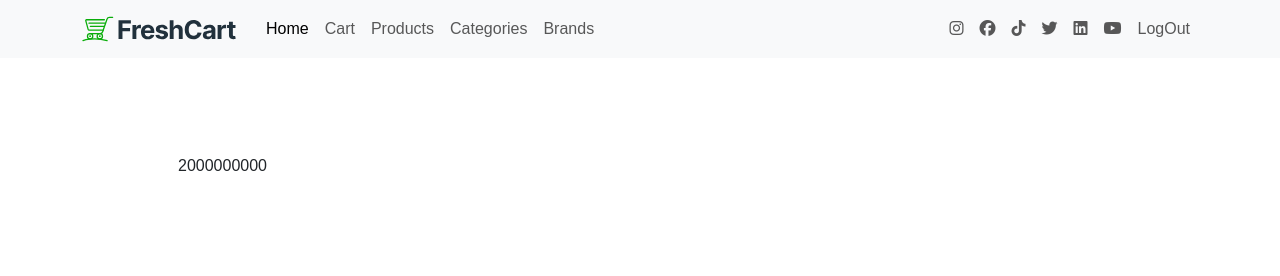
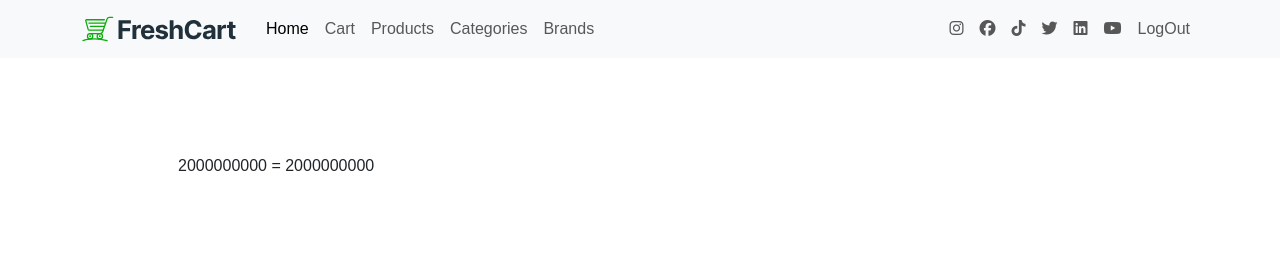
Before and after one commit to MohamedFathi68/E-Commerce-Project, a React (Create React App) app: page /home in a window 1280 px wide. Shown: the top 276 px of the page. Built offline with nearby package versions, Linux system fonts and the light colour scheme; sample sign-in values are in the browser's storage; the HTML template or start-up script is replaced by a standard one; a web font is replaced by a local one.

Commit message:
Deploying app

```diff
--- a/package.json
+++ b/package.json
@@ -1,7 +1,7 @@
 {
   "name": "finalproject",
   "version": "0.1.0",
-  "homepage":  "https://MohamedFathi68.github.com/E-Commerce-Project",
+  "homepage":  "https://MohamedFathi68.github.io/E-Commerce-Project/home",
   "private": true,
   "dependencies": {
     "@fortawesome/fontawesome-free": "^6.5.1",
--- a/src/components/Home/Home.jsx
+++ b/src/components/Home/Home.jsx
@@ -9,7 +9,7 @@ export default function Home() {
   return (
     <section className="min-vh-100">
       <div className="m-5 p-5">
-        {x}
+        {x} = {x}
       </div>
     </section>
   );
```
